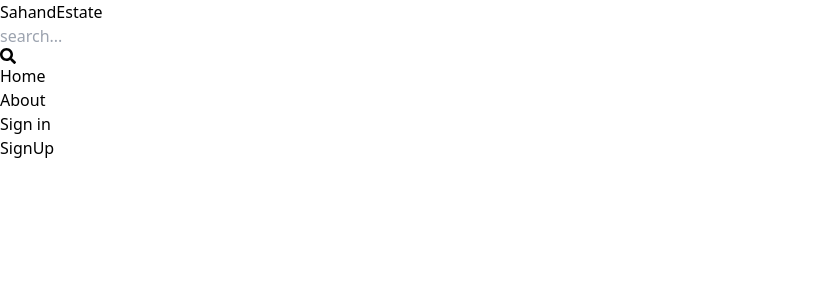
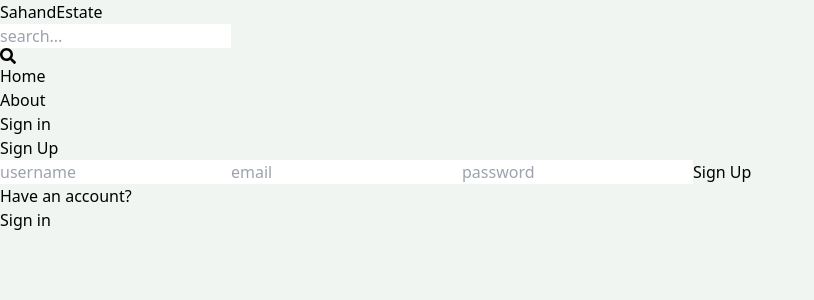
Before and after one commit to alexemelue/mern-estate, a React (Vite) app in the folder client/: page /sign-up in a window 1280 px wide. Shown: the top 300 px of the page, without its empty margins (0-814 px from the left). Built offline with nearby package versions, Linux system fonts and the light colour scheme.

Commit message:
complete sign up page ui

```diff
--- a/client/src/App.jsx
+++ b/client/src/App.jsx
@@ -2,7 +2,7 @@
 import {BrowserRouter,Route,Routes} from 'react-router-dom'
 import Home from './pages/Home'
 import Signin from './pages/Signin'
-import SignUp from './pages/Signup'
+import SignUp from './pages/SignUp'
 import About from './pages/About'
 import Profile from './pages/Profile'
 import Header from './components/Header'
--- a/client/src/index.css
+++ b/client/src/index.css
@@ -1,3 +1,7 @@
 @tailwind base;
 @tailwind components;
 @tailwind utilities;
+
+body{
+    background-color: rgb(241,245,241);
+}
--- a/client/src/pages/SignUp.jsx
+++ b/client/src/pages/SignUp.jsx
@@ -1,7 +1,21 @@
-import React from 'react'
+import {Link} from 'react-router-dom'
 
 export default function SignUp() {
   return (
-    <div>SignUp</div>
+    <div className='p-3 max-w-lg mx-auto'>
+      <h1 className='text-3xl text-center font-semibold my-7'>Sign Up</h1>
+      <form  className='flex flex-col gap-4' >
+        <input type="text" placeholder='username'  className='border p-3 rounded-lg' id='username'/>
+        <input type="email" placeholder='email'  className='border p-3 rounded-lg' id='email'/>
+        <input type="password" placeholder='password'  className='border p-3 rounded-lg' id='password'/>
+      <button className='bg-slate-700 text-white p-3 rounded-lg uppercase hover:opacity-95 disabled:opacity-80'>Sign Up</button>
+      </form>
+      <div className='flex gap-2 mt-5'>
+        <p>Have an account?</p>
+        <Link to={"/sign-in"}>
+          <span className='text-blue-700'>Sign in</span>
+        </Link>
+      </div>
+    </div>
   )
 }
```
Also changed, not shown: 1 other file (tests, documents, lock files or other folders).
